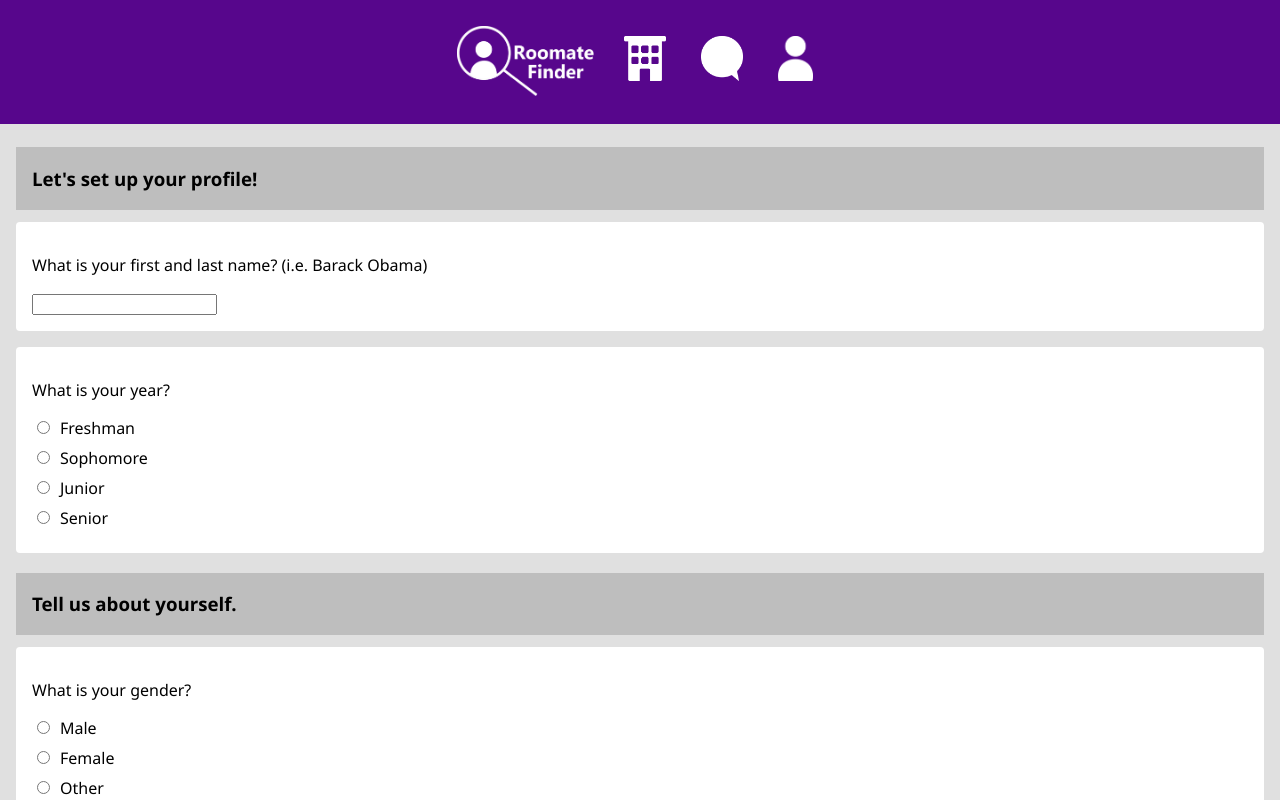
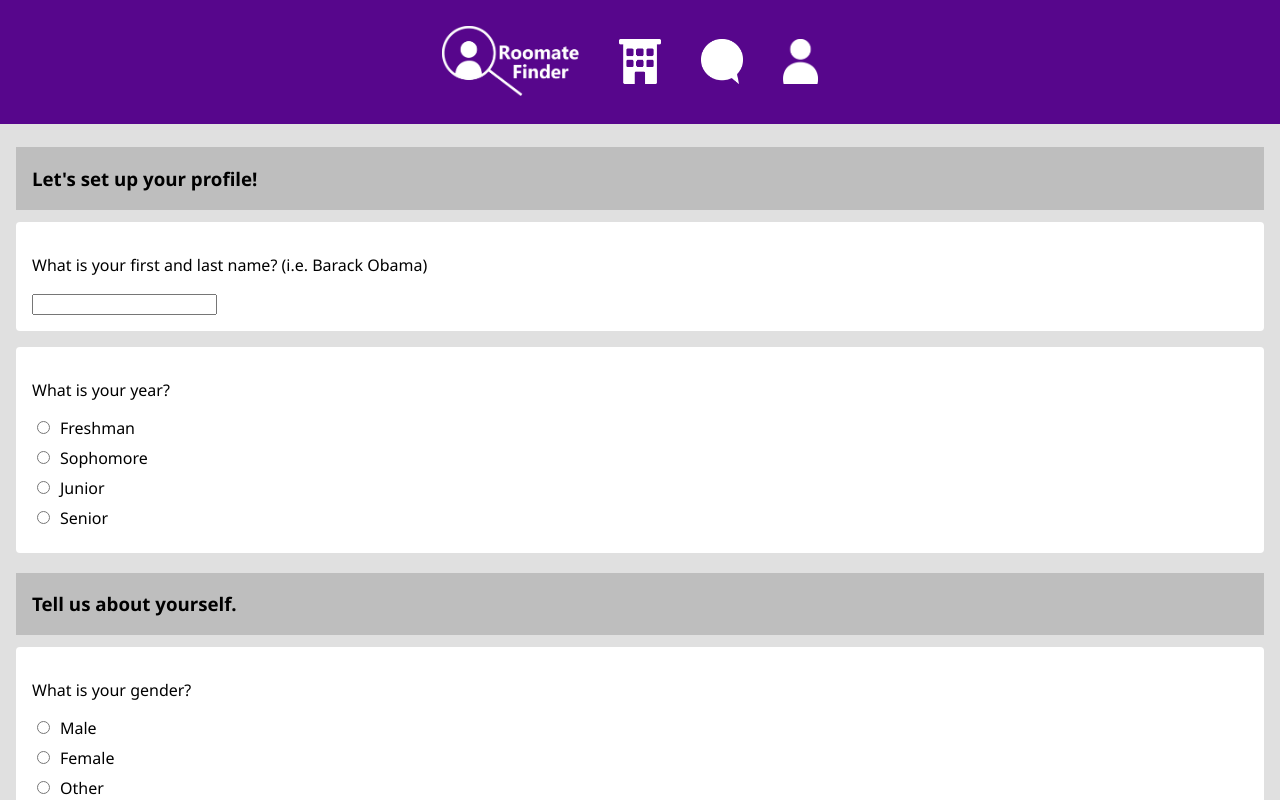
Before and after one commit to yujin-hong-123/roommate-finder, a React (Create React App) app in the folder front-end/: page /survey in a window 1280 px wide. Shown: the top 800 px of the page. Built offline with nearby package versions, Linux system fonts and the light colour scheme; no server answers.

Commit message:
fixed header paddings

```diff
--- a/front-end/src/Header.css
+++ b/front-end/src/Header.css
@@ -40,7 +40,7 @@ ul.nav-links {
 
 li.nav-item {
   display: inline-block;
-  padding: 5px 5px 0px 5px;
+  margin-top: 5px;
 }
 .nav-item a {
   color: white;
@@ -53,12 +53,15 @@ li.nav-item {
 
 .icons_logo {
   height: 70px;
-  padding: 0px 10px 0px 15px
+  margin-right: 20px;
+  margin-left: 10px;
 }
 
 .icons {
   height: 45px;
-  padding: 10px 15px 0px 10px
+  margin-right: 20px;
+  margin-left: 20px;
+  margin-top: 13px
 }
 
 body {
```
